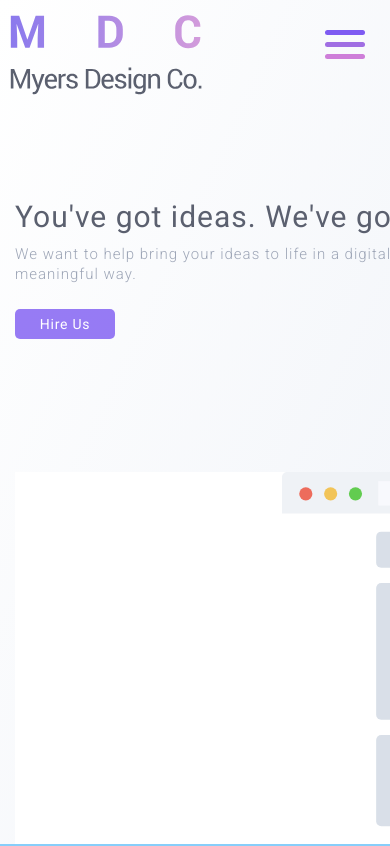
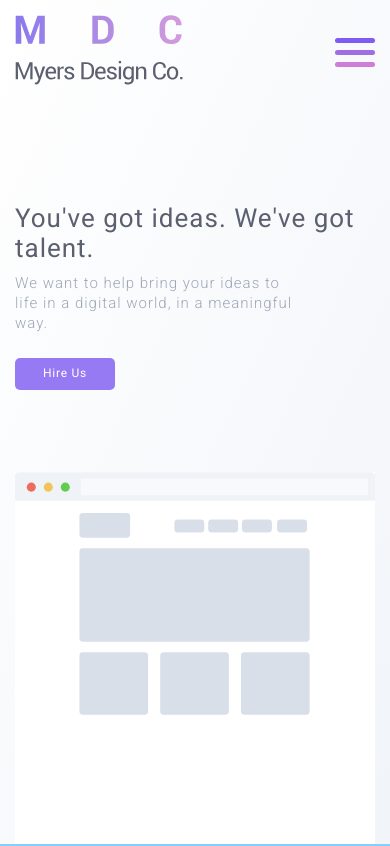
Before and after one commit to quinnmyers/mdc, a website: page index.html in a window 390 px wide. Shown: the top 846 px of the page. Drawn offline with Linux system fonts and the light colour scheme.

Commit message:
fixed the responsiveness of header

```diff
--- a/assets/css/includes/header.sass
+++ b/assets/css/includes/header.sass
@@ -8,14 +8,16 @@
 .header
   display: flex
   flex-direction: column
-  //justify-content: flex-end
+  justify-content: space-between
   height: 550px
   width: 100%
   background: linear-gradient(to bottom right, #FFFFFF, #F1F4F9)
   overflow-y: hidden
   position: relative
   @include tablet
-    height: 500px
+    height: auto
+  // @include tablet
+  //   //height: auto
   @include phonelarge
     display: flex
     flex-direction: column
@@ -27,19 +29,25 @@
     width: 100%
     min-height: 120px
     transition: all .5s ease-in-out
-    top: 0
-    //z-index: 999
+    //top: 0
     background: transparesnt
-    @include phonelarge
-      height: 100px
+    max-width: 100%
+    @include edgesnap
     @include tablet
-      height: 100px
-      margin-bottom: 25px
+      min-height: 100px
+    // @include phonelarge
+    //   height: 100px
+    // @include tablet
+    //   height: 100px
+    //   margin-bottom: 25px
     &__content
       display: flex
       width: 1060px
       justify-content: space-between
+      @include tablet
+        align-items: center
       .header__logo
+        display: flex
         height: 100%
         width: 200px
         transition: all .5s ease-in-out
@@ -50,15 +58,18 @@
           repeat: no-repeat
           size: contain
         @include tablet
-          height: 100px
-          width: 225px
-          background-size: contain
-          margin-left: 20px
-          margin-top: 20px
+          background-position: center
+          margin-left: 15px
+          height: 90px
+        // @include tablet
+        //   height: 100px
+        //   width: 225px
+        //   background-size: contain
+        //   margin-left: 20px
+        //   margin-top: 20px
         @include phonelarge
-          height: 80px
-          margin-top: 15px
-          margin-left: 10px
+          background-position: 0% 50%
+          height: 70px
       .header__nav
         transition: all .5s ease-in-out
         display: flex
@@ -86,27 +97,31 @@
       display: flex
       flex-direction: row
       height: 430px
-      position: absolute
+      //position: absolute
       bottom: 0
       width: 1060px
-      //was 480
       justify-content: space-between
+      max-width: 100%
+      @include tablet
+        width: 100%
+        height: 350px
       @include phonelarge
         flex-direction: column
         height: calc(100vh - 100px)
+      @include phone
+        height: calc(100vh - 80px)
       &__copy
         display: flex
         flex-direction: column
         justify-content: flex-start
         max-width: 50%
-        height: 75%
+        height: auto
         align-self: center
         flex: 1
-        //background: khaki
-        @include tablet
-          max-width: 40%
-          align-self: flex-start
-          height: 100%
+        // @include tablet
+        //   max-width: 40%
+        //   align-self: flex-start
+        //   height: 100%
         @include phonelarge
           max-width: 100%
           max-height: 50%
@@ -114,20 +129,18 @@
         .jumbotron__cta
           font-weight: 400
           font-size: 28px
-          //was 36
           color: $grey
           letter-spacing: 1px
           margin-top: 60px
           margin-bottom: 10px
           @include tablet
-            font-size: 30px
+            font-size: 26px
           @include phonelarge
             margin-top: 20px
         .jumbotron__copy
           width: 80%
           font-weight: 300
           font-size: 17px
-          //was 20
           color: $lightgrey
           letter-spacing: 1px
           line-height: 30px
@@ -146,21 +159,20 @@
           font-size: 15px
           border-radius: 5px
           background: rgba(126,91,242, 0.8)
-          //box-shadow: 0px 0px 20px $lightgrey
-          transition: all 0.2s ease-in-out
+          transition: all 0.5s ease-in-out
           &:hover
-            transform: scale(1.025)
-            box-shadow: 0px 0px 40px grey
+            transform: translateY(-2px)
+            box-shadow: 0px 8px 31px -13px rgba(0,0,0,0.76);
           @include tablet
-            height: 40px
-            width: 120px
-            line-height: 40px
-            font-size: 14px
-          @include phonelarge
-            margin-bottom: 55px
-            height: 30px
+            height: 32px
             width: 100px
             line-height: 30px
+            font-size: 12px
+          // @include phonelarge
+          //   margin-bottom: 55px
+          //   height: 30px
+          //   width: 100px
+          //   line-height: 30px
 
       &__browser__container
         display: flex
@@ -169,8 +181,8 @@
         align-items: flex-end
         height: 100%
         width: 50%
-        @include tablet
-          width: 50%
+        // @include tablet
+        //   width: 50%
         @include phonelarge
           align-self: flex-start
           max-height: 50%
@@ -187,16 +199,16 @@
             size: contain
             position: bottom
             repeat: no-repeat
-          @include edgesnap
-            background:
-              color: white
-              position: top
-          @include tablet
-            width: 95%
-            background:
-              size: contain
-              color: white
-              position: top
+          // @include edgesnap
+          //   background:
+          //     color: white
+          //     position: top
+          // @include tablet
+          //   width: 95%
+          //   background:
+          //     size: contain
+          //     color: white
+          //     position: top
           @include phonelarge
             background-color: white
             background-position: top
--- a/assets/css/includes/mobile-nav.sass
+++ b/assets/css/includes/mobile-nav.sass
@@ -38,38 +38,48 @@
 
 #hamburger
   display: none
+  flex-direction: column
+  justify-content: center
+  align-items: center
   pointer-events: auto
   width: 40px
-  height: 45px
-  margin-top: 50px
+  height: 120px
   margin-right: 15px
   transform: rotate(0deg)
   transition: .5s ease-in-out
   cursor: pointer
   @include tablet
     display: flex
-    margin-right: 25px
+    height: 100px
   @include phonelarge
-    margin-top: 30px
+    margin-top: 8px
 
 #hamburger span
   display: flex
+  flex-direction: column
+  justify-content: center
+  align-content: center
+  align-items: center
   position: absolute
   height: 5px
   width: 100%
   border-radius: 9px
+  margin-top: 30px
   opacity: 1
   left: 0
   transform: rotate(0deg)
   transition: .25s ease-in-out
 
 .span1
+  display: flex
   background: $purple1
 
 .span2
+  display: flex
   background: $purple2
 
 .span3
+  display: flex
   background: $purple3
 
 .colored
```
Also changed, not shown: assets/css/index.css, pugfiles/header.pug (line endings or trailing spaces).
